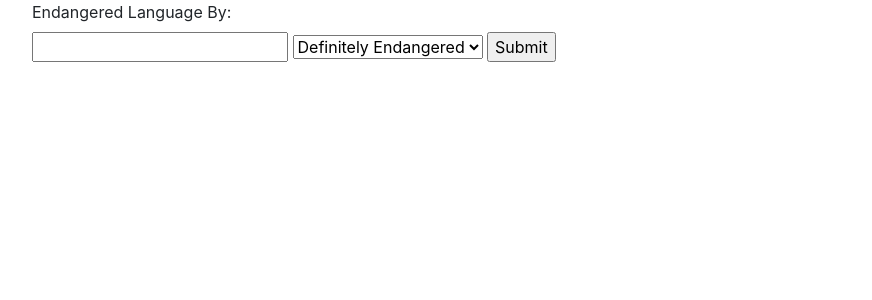
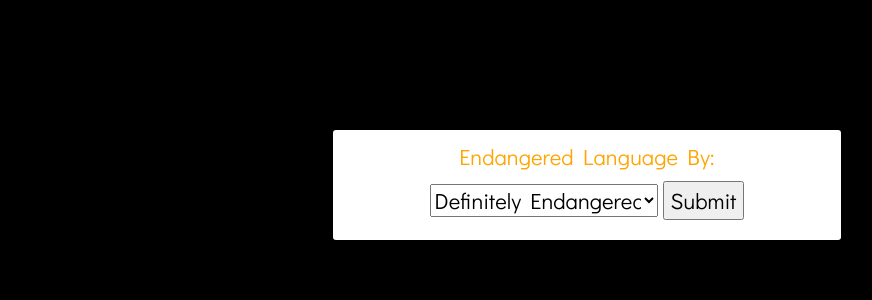
Before and after one commit to Hendrias/Galena, a Flask app: page / in a window 1280 px wide. Shown: the top 300 px of the page, without its empty margins (53-925 px from the left). Run offline with Flask 2, Linux system fonts and the light colour scheme; some libraries are stand-ins or nearby versions.

Commit message:
demo code

```diff
--- a/read_data.py
+++ b/read_data.py
@@ -41,7 +41,7 @@ def read_languages():
         y = json.loads(line)
 
         key = y["Name in English"]
-        value = [y["Countries"], y["Country codes alpha 3"], y["Degree of endangerment"], y["Number of speakers"], y["Latitude"], y["Longitude"]]
+        value = [y["Name in English"], y["Country codes alpha 3"], y["Degree of endangerment"], y["Number of speakers"], y["Latitude"], y["Longitude"]]
         languages[key] = value
     return languages
 
--- a/templates/searchform.html
+++ b/templates/searchform.html
@@ -4,12 +4,34 @@
 	<meta charset="UTF-8">
 	<meta name="viewport" content="width=device-width, initial-scale=1">
 	<title>Languages</title>
+	<link href='https://fonts.googleapis.com/css?family=Didact Gothic' rel='stylesheet'>
 	<link rel="stylesheet" href="https://maxcdn.bootstrapcdn.com/bootstrap/4.0.0/css/bootstrap.min.css">
 	<style>
 		.form-check-label {
 			padding-top: calc(.5rem - 1px * 2);
 			padding-bottom: calc(.5rem - 1px * 2);
 			margin-bottom: 0;
+		}
+
+		.container{
+			margin: auto;
+  			width: 40%;
+  			margin-top:10%;
+  			text-align: center;
+  			border: 2px solid black;
+  			border-radius: 5px;
+  			padding-top: 10px;
+  			padding-bottom: 20px;
+  				font-family: 'Didact Gothic';font-size: 22px;
+  				color: orange;
+  				background-color: white;
+		}
+		body{
+			background-color: black;
+		}
+		.label{
+			font-family: 'Allan';font-size: 22px;
+
 		}
 	</style>
 </head>
@@ -18,14 +40,13 @@
 	<div class="container">
 		<label style = "display:inline-block">Endangered Language By: </label>
 		<form  action="/index2" method = "POST">
-			<input name="number" type="text">
+
 		  <select name="search">
 		    <option value="Definitely endangered">Definitely Endangered</option>
 		    <option value="Vulnerable">Vulnerable</option>
 		    <option value="Severely endangered">Severely endangered</option>
 		    <option value="Critically endangered">Critically endangered</option>
-		    <option value="Extinct">Extinct</option>
-		    <option value="countries">Countries</option>
+
 
 		  </select>
 
```
Also changed, not shown: templates/test.html (+31 -19 lines).
